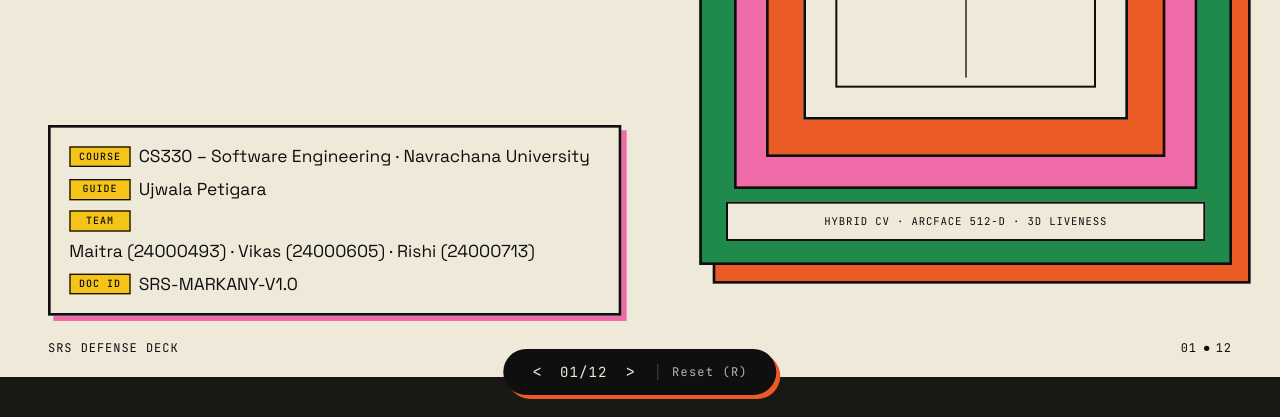
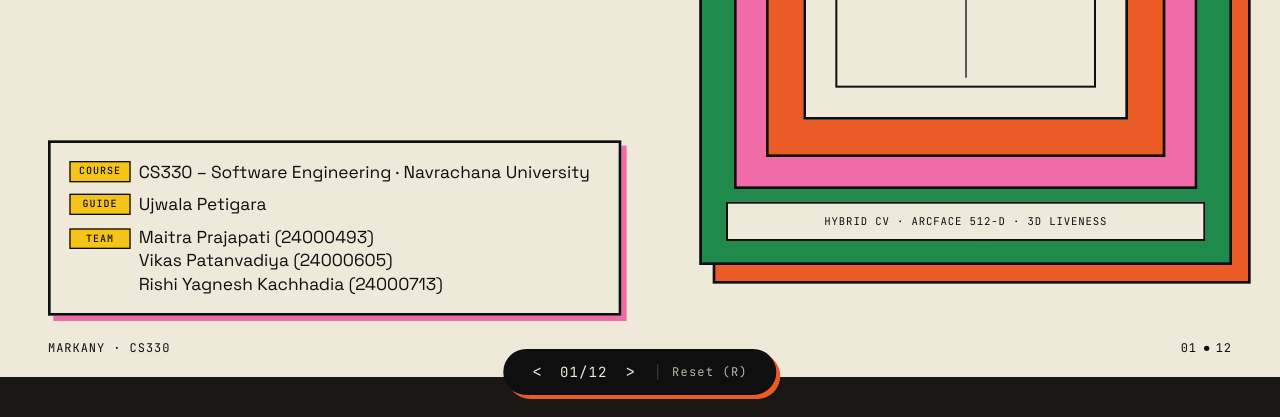
Before and after one commit to Rishi-and-his-code/markany-cs330-presentation, a plain HTML site: page index.html in a window 1280 px wide. Shown: the part 383-800 px from the top of the page. Drawn offline with Linux system fonts and the light colour scheme.

Commit message:
Update title slide: full team names, drop Doc ID and SRS footer.
Co-authored-by: Cursor <cursoragent@cursor.com>

```diff
--- a/index.html
+++ b/index.html
@@ -505,6 +505,14 @@
       flex-wrap: wrap;
     }
 
+    .s01-meta > div.s01-team {
+      align-items: flex-start;
+    }
+
+    .s01-meta > div.s01-team strong {
+      margin-top: 4px;
+    }
+
     .s01-meta strong {
       font-family: var(--font-mono);
       text-transform: uppercase;
@@ -1716,8 +1724,9 @@
             <div class="s01-meta">
               <div><strong>Course</strong> CS330 – Software Engineering · Navrachana University</div>
               <div><strong>Guide</strong> Ujwala Petigara</div>
-              <div><strong>Team</strong> Maitra (24000493) · Vikas (24000605) · Rishi (24000713)</div>
-              <div><strong>Doc ID</strong> SRS-MARKANY-V1.0</div>
+              <div class="s01-team"><strong>Team</strong>
+                <span>Maitra Prajapati (24000493)<br />Vikas Patanvadiya (24000605)<br />Rishi Yagnesh Kachhadia (24000713)</span>
+              </div>
             </div>
           </div>
           <div class="s01-poster reveal reveal-d2" aria-hidden="true">
@@ -1729,7 +1738,7 @@
           </div>
         </div>
         <div class="slide-meta">
-          <div>SRS Defense Deck</div>
+          <div>MarkAny · CS330</div>
           <div class="slide-meta-num"><span>01</span><span class="slide-meta-dot"></span><span>12</span></div>
         </div>
       </section>
```
Also changed, not shown: markany_cs330_presentation.html (+12 -3 lines).
